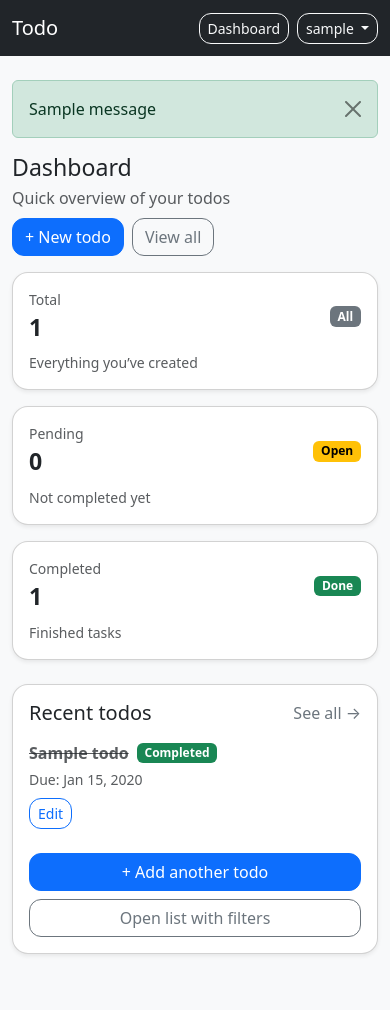
After one commit to Ebuube/todo-with-django, a Django app: page /todos/dashboard/ in a window 390 px wide. The commit adds this page. Run offline with Django 5.2, Linux system fonts and the light colour scheme; a user stored in the database is signed in; tables that the repository leaves empty hold one stand-in row (values such as "Sample post"); one stand-in notice (Sample message) is shown.

Commit message:
feat(todos): complete phase 4 SSR UI with forms, filters, and ownership enforcement
- Polish base layout with responsive navbar spacing and flash messages
- Add dashboard page with user-scoped stats and recent todos
- Implement SSR todo list with status and search filters
- Add create and edit todo pages using ModelForms
- Enforce strict ownership checks across all SSR views
- Add server-side validation including safe due-date rules

```diff
--- a/config/settings.py
+++ b/config/settings.py
@@ -138,5 +138,5 @@ SPECTACULAR_SETTINGS = {
 }
 
 LOGIN_URL = 'cor\e:login'
-LOGIN_REDIRECT_URL = 'todos:list'
+LOGIN_REDIRECT_URL = 'todos:dashboard'
 LOGOUT_REDIRECT_URL = 'core:login'
--- /dev/null
+++ b/core/static/core/app.css
@@ -0,0 +1,3 @@
+body { padding-bottom: 32px; }
+.card { border-radius: 16px; }
+.btn, .form-control, .form-select { border-radius: 12px; }
--- a/templates/base.html
+++ b/templates/base.html
@@ -1,3 +1,4 @@
+{% load static %}
 <!doctype html>
 <html lang="en">
   <head>
@@ -7,6 +8,7 @@
 
     <!-- Bootstrap 5 CDN -->
     <link href="https://cdn.jsdelivr.net/npm/bootstrap@5.3.3/dist/css/bootstrap.min.css" rel="stylesheet">
+    <link rel="stylesheet" href="{% static 'core/app.css' %}">
   </head>
   <body class="bg-light">
     <nav class="navbar navbar-expand-lg navbar-dark bg-dark">
@@ -15,7 +17,7 @@
 
         <div class="d-flex align-items-center gap-2">
           {% if user.is_authenticated %}
-            <a class="btn btn-outline-light btn-sm" href="{% url 'todos:list' %}">Dashboard</a>
+            <a class="btn btn-outline-light btn-sm" href="{% url 'todos:dashboard' %}">Dashboard</a>
 
             <div class="dropdown">
               <a
@@ -52,6 +54,22 @@
     </nav>
 
     <main class="container py-4">
+      {% if messages %}
+        {% for message in messages %}
+          <div
+            class="alert alert-{{ message.tags }} alert-dismissible fade show"
+            role="alert"
+          >
+            {{ message }}
+            <button
+              type="button"
+              class="btn-close"
+              data-bs-dismiss="alert"
+              aria-label="Close"
+            ></button>
+          </div>
+        {% endfor %}
+      {% endif %}
       {% block content %}{% endblock %}
     </main>
 
--- /dev/null
+++ b/todos/templates/todos/dashboard.html
@@ -0,0 +1,143 @@
+{% extends "base.html" %}
+
+{% block content %}
+  <div class="d-flex flex-column flex-md-row justify-content-between align-items-start align-items-md-center gap-2 mb-3">
+    <div>
+      <h1 class="h3 mb-1">Dashboard</h1>
+      <p class="text-muted mb-0">Quick overview of your todos</p>
+    </div>
+
+    <div class="d-flex gap-2">
+      <a href="{% url 'todos:create' %}" class="btn btn-primary">
+        + New todo
+      </a>
+      <a href="{% url 'todos:list' %}" class="btn btn-outline-secondary">
+        View all
+      </a>
+    </div>
+  </div>
+  <div class="row g-3 mb-4">
+    <div class="col-12 col-md-4">
+      <div class="card shadow-sm h-100">
+        <div class="card-body">
+          <div class="d-flex justify-content-between align-items-center">
+            <div>
+              <div class="text-muted small">Total</div>
+              <div class="fs-3 fw-semibold">{{ total }}</div>
+            </div>
+            <span class="badge text-bg-secondary">All</span>
+          </div>
+          <div class="text-muted small mt-2">
+            Everything you’ve created
+          </div>
+        </div>
+      </div>
+    </div>
+
+    <div class="col-12 col-md-4">
+      <div class="card shadow-sm h-100">
+        <div class="card-body">
+          <div class="d-flex justify-content-between align-items-center">
+            <div>
+              <div class="text-muted small">Pending</div>
+              <div class="fs-3 fw-semibold">{{ pending }}</div>
+            </div>
+            <span class="badge text-bg-warning">Open</span>
+          </div>
+          <div class="text-muted small mt-2">
+            Not completed yet
+          </div>
+        </div>
+      </div>
+    </div>
+
+    <div class="col-12 col-md-4">
+      <div class="card shadow-sm h-100">
+        <div class="card-body">
+          <div class="d-flex justify-content-between align-items-center">
+            <div>
+              <div class="text-muted small">Completed</div>
+              <div class="fs-3 fw-semibold">{{ completed }}</div>
+            </div>
+            <span class="badge text-bg-success">Done</span>
+          </div>
+          <div class="text-muted small mt-2">
+            Finished tasks
+          </div>
+        </div>
+      </div>
+    </div>
+  </div>
+  <div class="card shadow-sm">
+    <div class="card-body">
+      <div class="d-flex justify-content-between align-items-center mb-2">
+        <h2 class="h5 mb-0">Recent todos</h2>
+        <a href="{% url 'todos:list' %}" class="link-secondary text-decoration-none">
+          See all →
+        </a>
+      </div>
+
+      {% if recent %}
+        <div class="list-group list-group-flush">
+          {% for todo in recent %}
+            <div class="list-group-item px-0">
+              <div class="d-flex flex-column flex-md-row justify-content-between align-items-start align-items-md-center gap-2">
+                <div class="w-100">
+                  <div class="d-flex align-items-center gap-2">
+                    <div class="fw-semibold">
+                      {% if todo.is_completed %}
+                        <span class="text-decoration-line-through text-muted">{{ todo.title }}</span>
+                      {% else %}
+                        {{ todo.title }}
+                      {% endif %}
+                    </div>
+
+                    {% if todo.is_completed %}
+                      <span class="badge text-bg-success">Completed</span>
+                    {% else %}
+                      <span class="badge text-bg-warning">Pending</span>
+                    {% endif %}
+                  </div>
+
+                  <div class="text-muted small mt-1">
+                    {% if todo.due_date %}
+                      Due: {{ todo.due_date|date:"M j, Y" }}
+                    {% else %}
+                      No due date
+                    {% endif %}
+                  </div>
+                </div>
+
+                <div class="d-flex gap-2">
+                  <a href="{% url 'todos:edit' todo.pk %}" class="btn btn-sm btn-outline-primary">
+                    Edit
+                  </a>
+                </div>
+              </div>
+            </div>
+          {% endfor %}
+        </div>
+
+        <div class="mt-3 d-flex flex-column flex-sm-row gap-2">
+          <a href="{% url 'todos:create' %}" class="btn btn-primary">
+            + Add another todo
+          </a>
+          <a href="{% url 'todos:list' %}" class="btn btn-outline-secondary">
+            Open list with filters
+          </a>
+        </div>
+
+      {% else %}
+        <div class="py-4">
+          <p class="mb-1 fw-semibold">No todos yet</p>
+          <p class="text-muted mb-3">
+            Create your first todo to start tracking your work
+          </p>
+          <a href="{% url 'todos:create' %}" class="btn btn-primary">
+            + Create your first todo
+          </a>
+        </div>
+      {% endif %}
+    </div>
+  </div>
+{% endblock %}
--- a/todos/urls.py
+++ b/todos/urls.py
@@ -1,8 +1,11 @@
 from django.urls import path
-from . import views
+from .views import dashboard, todo_list, todo_create, todo_edit
 
 app_name = 'todos'
 
 urlpatterns = [
-  path('', views.todo_list, name='list'),
+  path('', todo_list, name='list'),
+  path('dashboard/', dashboard, name='dashboard'),
+  path('create/', todo_create, name='create'),
+  path('<int:pk>/edit/', todo_edit, name='edit'),
 ]
--- a/todos/views.py
+++ b/todos/views.py
@@ -1,14 +1,85 @@
+from django.contrib import messages
 from django.contrib.auth.decorators import login_required
-from django.shortcuts import render
+from django.db.models import Q
+from django.http import HttpResponse
+from django.shortcuts import get_object_or_404, redirect, render
 
+from .forms import TodoForm
 from .models import Todo
 
 
 @login_required
+def todo_create(request):
+    if request.method == 'POST':
+        form = TodoForm(request.POST)
+        if form.is_valid():
+            todo = form.save(commit=False)
+            todo.owner = request.user
+            todo.save()
+            messages.success(request, 'Todo created.')
+            return redirect('todos:list')
+    else:
+        form = TodoForm()
+
+    return render(request, 'todos/todo_form.html', {'form': form, 'page_title': 'Create todo'})
+
+@login_required
+def todo_edit(request, pk):
+    todo = get_object_or_404(Todo, pk=pk, owner=request.user)
+
+    if request.method == 'POST':
+        form = TodoForm(request.POST, instance=todo)
+        if form.is_valid():
+            form.save()
+            messages.success(request, 'Todo updated.')
+            return redirect('todos:list')
+    else:
+        form = TodoForm(instance=todo)
+
+    return render(
+        request,
+        'todos/todo_form.html',
+        {'form': form, 'todo': todo, 'page_title': 'Edit todo'},
+    )
+
+@login_required
+def dashboard(request):
+    qs = Todo.objects.filter(owner=request.user)
+
+    total_count = qs.count()
+    completed = qs.filter(is_completed=True).count()
+    pending = qs.filter(is_completed=False).count()
+
+    recent = qs.order_by('-id')[:5]
+
+    context = {
+        'total': total_count,
+        'completed': completed,
+        'pending': pending,
+        'recent': recent,
+    }
+    return render(request, 'todos/dashboard.html', context)
+
+@login_required
 def todo_list(request):
-    todos = (
-        Todo.objects
-        .filter(owner=request.user)
-        .order_by('is_completed', '-created_at')
-    )
-    return render(request, 'todos/todo_list.html', {'todos': todos})
+    qs = Todo.objects.filter(owner=request.user)
+
+    status = request.GET.get('status', 'all')
+    q = (request.GET.get('q') or '').strip()
+
+    if status == 'pending':
+        qs = qs.filter(is_completed=False)
+    elif status == 'completed':
+        qs = qs.filter(is_completed=True)
+
+    if q:
+        qs = qs.filter(Q(title__icontains=q) | Q(description__icontains=q))
+
+    todos = qs.order_by('is_completed', 'created_at')
+
+    context = {
+        'todos': todos,
+        'status': status,
+        'q': q,
+    }
+    return render(request, 'todos/todo_list.html', context)
```
Also changed, not shown: todos/forms.py (added, +47 -0 lines), todos/templates/todos/todo_form.html (added, +69 -0 lines), todos/templates/todos/todo_list.html (+56 -9 lines).
